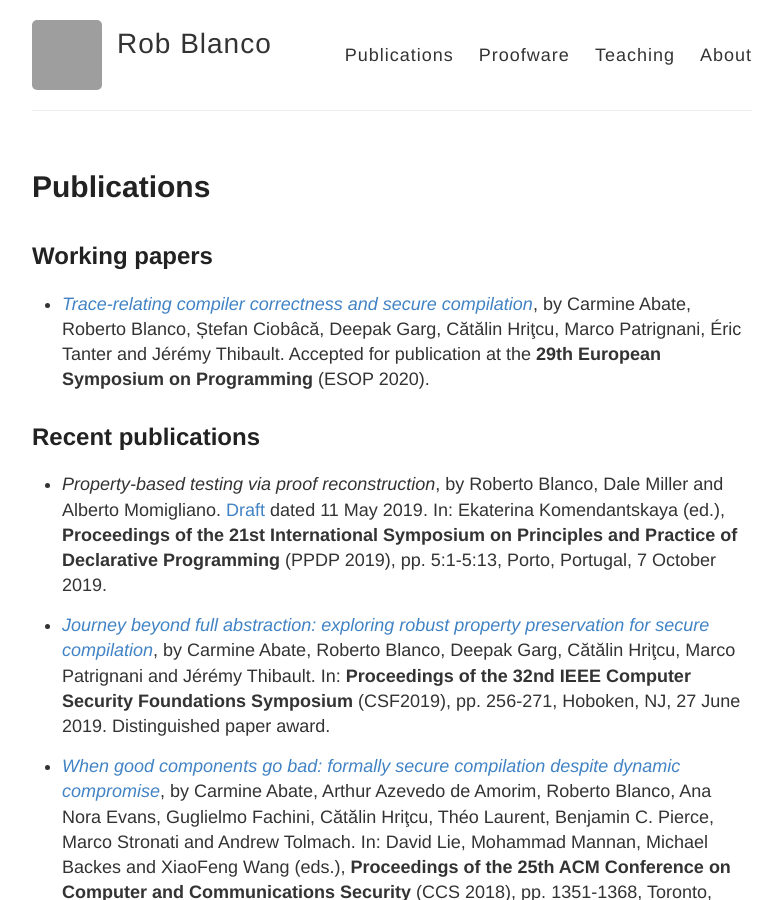
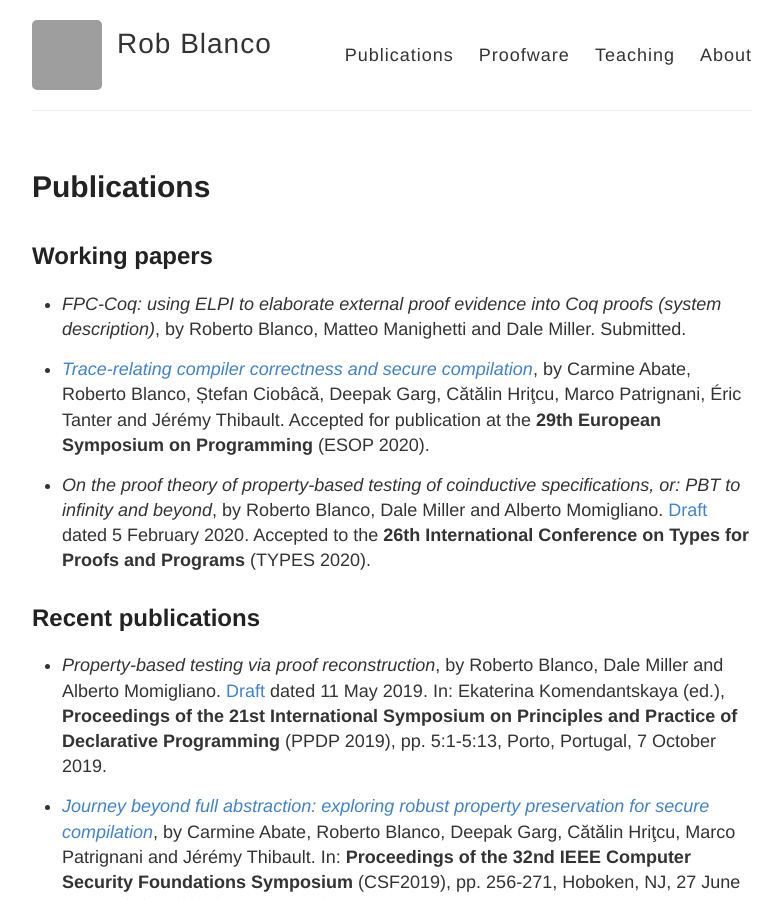
Before and after one commit to robblanco/robblanco.github.io, a Jekyll site: the page built from publications.md, in a window 1280 px wide and 900 px high. Shown: the whole window, without its empty margins (248-1030 px from the left). Built offline with Jekyll 4.4.1, drawn with Linux system fonts in a browser that asks for light colours; grey boxes are pictures that could not be loaded.

Commit message:
Latest batch of working papers

```diff
--- a/publications.md
+++ b/publications.md
@@ -6,11 +6,23 @@ permalink: /publications/
 
 ## Working papers
 
+* *FPC-Coq: using ELPI to elaborate external proof evidence into Coq proofs
+  (system description)*, by Roberto Blanco, Matteo Manighetti and Dale Miller.
+  Submitted.
+
 * [*Trace-relating compiler correctness and secure compilation*](
   https://arxiv.org/abs/1907.05320), by Carmine Abate, Roberto Blanco, Ștefan
   Ciobâcă, Deepak Garg, Cătălin Hriţcu, Marco Patrignani, Éric Tanter and Jérémy
   Thibault. Accepted for publication at the **29th European Symposium on
   Programming** (ESOP 2020).
+
+* *On the proof theory of property-based testing of coinductive specifications,
+  or: PBT to infinity and beyond*, by Roberto Blanco, Dale Miller and Alberto
+  Momigliano.
+  [Draft](https://www.lix.polytechnique.fr/Labo/Dale.Miller/papers/types2020-abstract.pdf)
+  dated 5 February 2020. Accepted to the **26th International Conference on
+  Types for Proofs and Programs** (TYPES 2020).
+
 
 ## Recent publications
 
```
